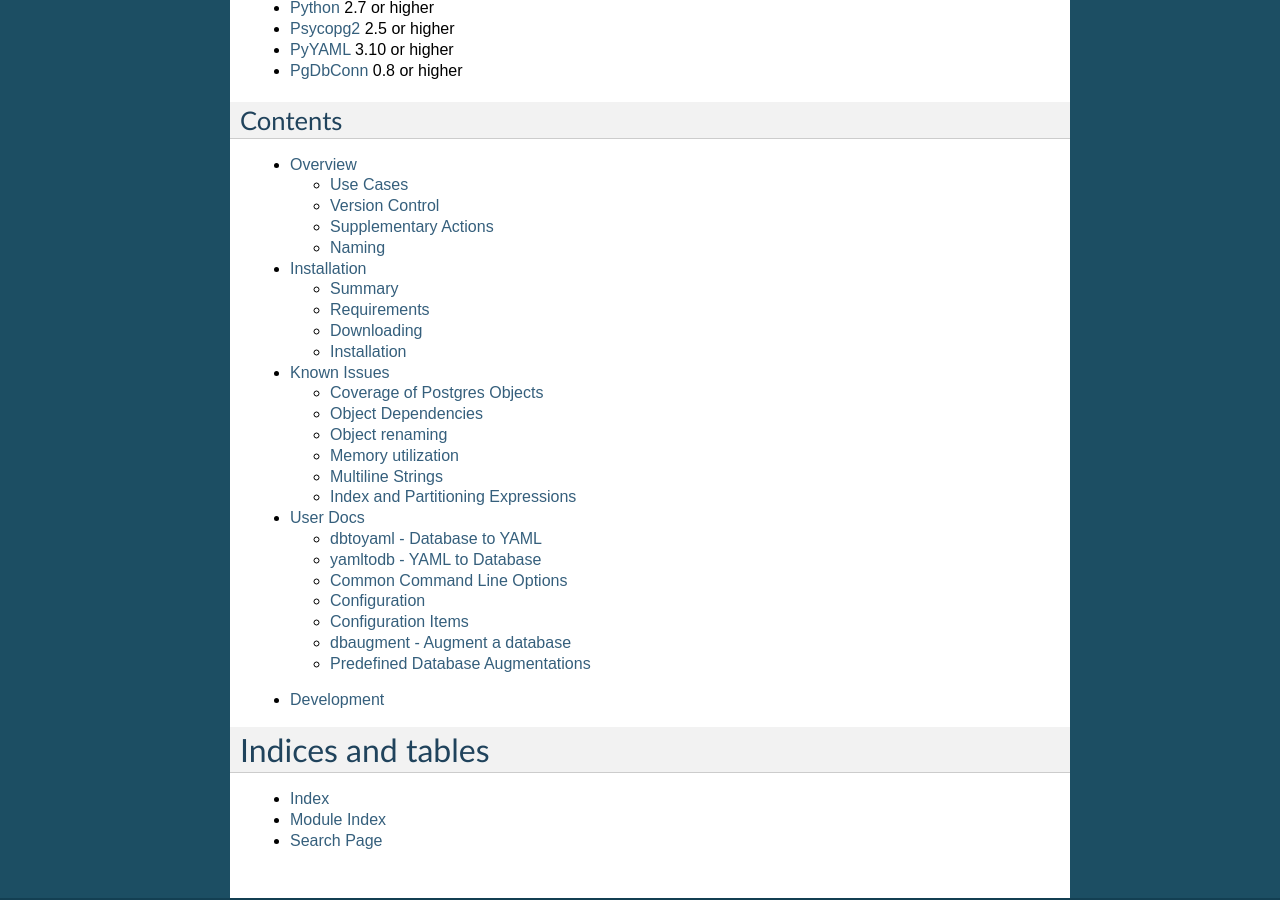
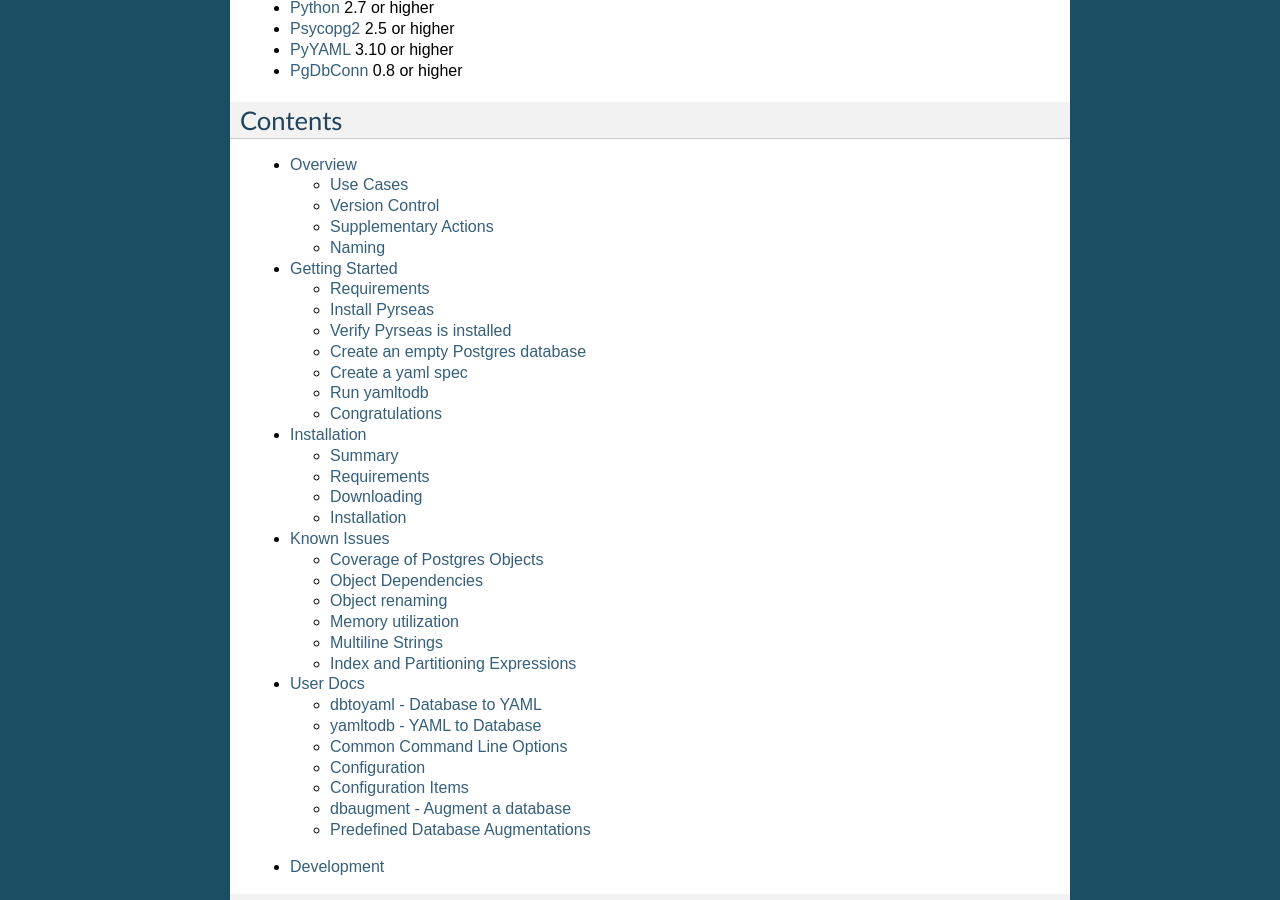
Before and after one commit to perseas/Pyrseas, a Sphinx documentation site: the page built from docs/index.rst, in a window 1280 px wide and 900 px high, scrolled down 406 px. Built offline with Sphinx 7.4.7, drawn with Linux system fonts in a browser that asks for light colours; some of the changed lines change nothing that is shown.

Commit message:
getting started page

```diff
--- /dev/null
+++ b/docs/gettingstarted.rst
@@ -0,0 +1,106 @@
+Getting Started
+===============
+
+
+Requirements
+------------
+
+Postgres
+~~~~~~~~
+
+Pyrseas provides tools for `Postgres <https://www.postgresql.org>`_,
+so you need **Postgres** to start with.  Pyrseas has been
+tested with PG 9.3, 9.4, 9.5, 9.6 and 10, and we'll certainly keep up
+with future releases.  Please refer to the `Postgres download page
+<https://www.postgresql.org/download>`_ to find a distribution for the
+various Linux, Unix and Windows platforms supported.
+
+Python
+~~~~~~
+
+You will also need **Python**.  Pyrseas was originally developed using
+Python 2 and been tested with `Python <http://www.python.org>`_ 2.7,
+but may also work under 2.6.  It has been ported to Python 3 and
+tested against versions from 3.2 through 3.6.  Python 3 is the
+preferred usage and development environment.  On Linux or \*BSD,
+Python may already be part of your distribution or may be available as
+a package.  For Windows and Mac OS please refer to the `Python
+download page <http://www.python.org/downloads/>`_ for installers and
+instructions.
+
+
+Install Pyrseas
+---------------
+
+For the latest release, use::
+
+ pip install Pyrseas
+
+Verify Pyrseas is installed
+---------------------------
+
+run::
+
+ yamltodb --version
+
+It should print the version you have installed, for example::
+
+ C:\Users\name\Desktop>yamltodb --version
+ yamltodb 0.8.0
+
+Create an empty Postgres database
+---------------------------------
+
+In Postgres, run::
+
+ CREATE DATABASE pyrseas_sample
+
+Create a yaml spec
+------------------
+
+Create a text file called pyrseas-sample.yaml::
+
+ schema public:
+   owner: postgres
+   privileges:
+     - posgres:
+       - all
+   table pyrseas:
+     columns:
+      - pyrseas_id:        {not_null: true, type: bigint}
+     primary_key:
+       pk_pyrseas:           { columns: [ pyrseas_id ] }
+
+ extension plpgsql:
+   description: PL/pgSQL procedural language
+   owner: postgres
+   schema: pg_catalog
+   version: '1.0'
+
+
+Run yamltodb
+------------
+
+Run the following command to create the schema::
+
+ yamltodb -U postgres -W -u pyrseas_sample pyrseas-sample.yaml
+
+The output should look like::
+
+ C:\Users\name\Desktop>yamltodb -U postgres -W -u pyrseas_sample pyrseas-sample.yaml
+ Password:
+ BEGIN;
+ COMMENT ON SCHEMA public IS NULL;
+
+ CREATE TABLE pyrseas (
+     pyrseas_id bigint NOT NULL);
+
+ ALTER TABLE pyrseas ADD CONSTRAINT pk_pyrseas PRIMARY KEY (pyrseas_id);
+
+ COMMIT;
+ Changes applied
+
+Congratulations
+---------------
+
+You've deployed your first database via Pyrseas.
--- a/docs/index.rst
+++ b/docs/index.rst
@@ -39,6 +39,7 @@
    :maxdepth: 2
 
    overview
+   gettingstarted
    install
    issues
    user/index
```
Also changed, not shown: 1 other file.
